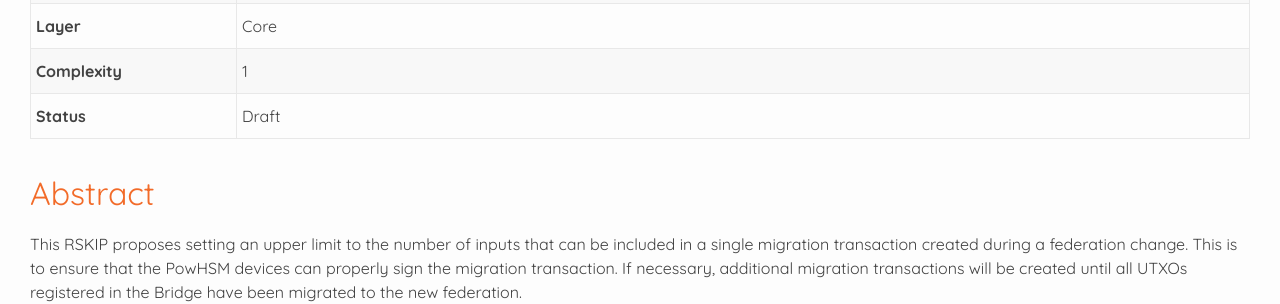
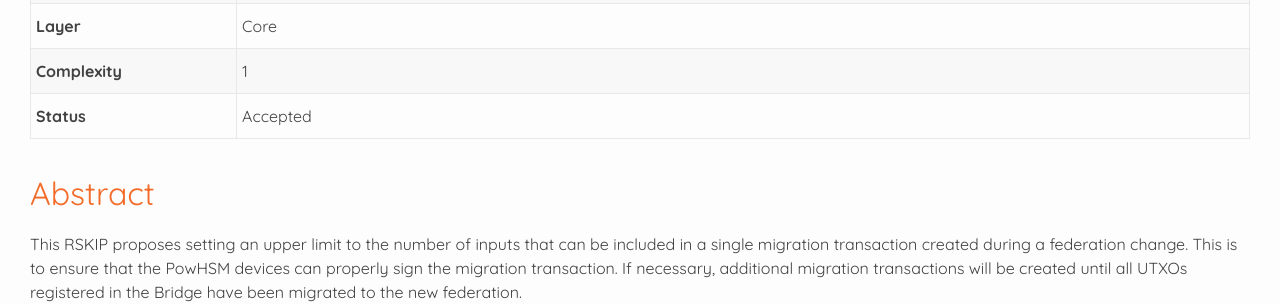
Before and after one commit to rsksmart/RSKIPs, a Jekyll site: the page built from IPs/RSKIP294.md, in a window 1280 px wide. Shown: the part 491-795 px from the top of the page. Built offline with Jekyll 4.4.1, drawn with Linux system fonts in a browser that asks for light colours; our own code applies the rules of GitHub Pages for plain Markdown files.

Commit message:
Change status for RSKIP294 to Accepted

```diff
--- a/IPs/RSKIP294.md
+++ b/IPs/RSKIP294.md
@@ -8,7 +8,7 @@
 |**Purpose**    |Sca,Sec |
 |**Layer**      |Core |
 |**Complexity** |1 |
-|**Status**     |Draft |
+|**Status**     |Accepted |
 
 ## Abstract
 
```
Also changed, not shown: README.md.
